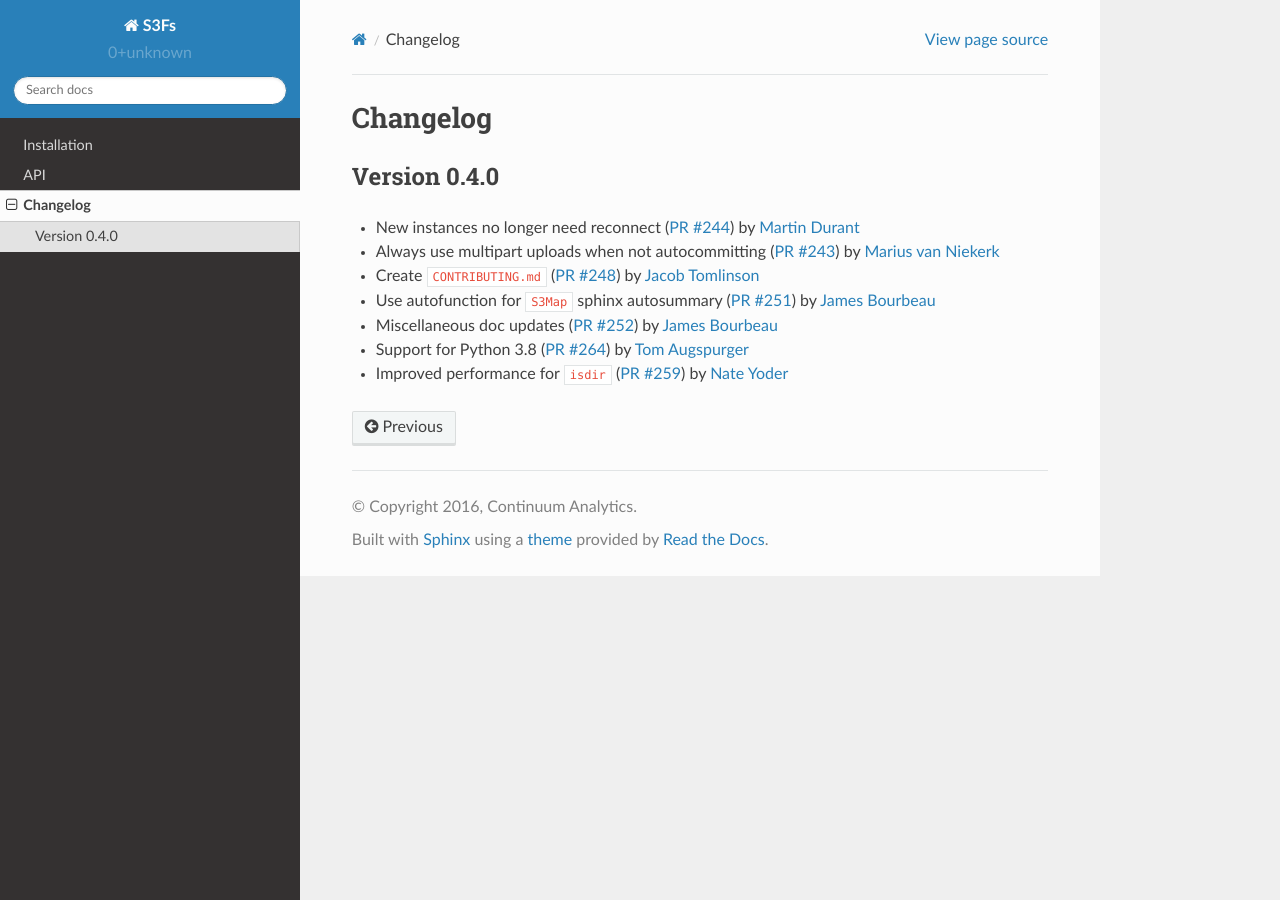
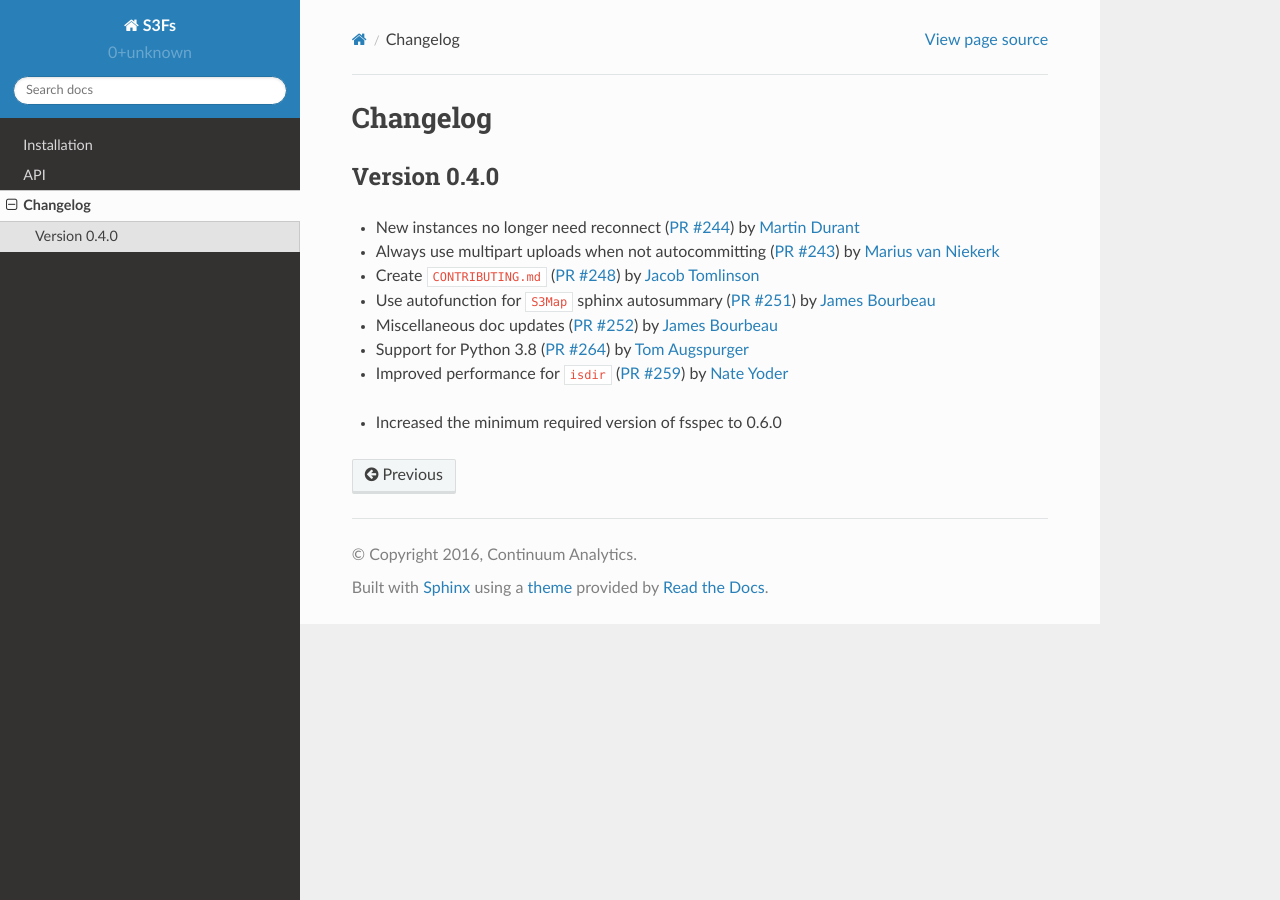
Before and after one commit to zarr-developers/s3fs, a Sphinx documentation site: the page built from docs/source/changelog.rst, in a window 1280 px wide. Built offline with Sphinx 7.4.7 and the Read the Docs theme 2.0.0, drawn with Linux system fonts in a browser that asks for light colours.

Commit message:
DEP: Require fsspec>=0.6.0 (#266)

```diff
--- a/docs/source/changelog.rst
+++ b/docs/source/changelog.rst
@@ -11,6 +11,7 @@ Version 0.4.0
 - Miscellaneous doc updates (:pr:`252`) by `James Bourbeau`_
 - Support for Python 3.8 (:pr:`264`) by `Tom Augspurger`_
 - Improved performance for ``isdir`` (:pr:`259`) by `Nate Yoder`_
+* Increased the minimum required version of fsspec to 0.6.0
 
 .. _`Martin Durant`: https://github.com/martindurant
 .. _`Marius van Niekerk`: https://github.com/mariusvniekerk
--- a/requirements.txt
+++ b/requirements.txt
@@ -1,3 +1,3 @@
 boto3>=1.9.91
 botocore>=1.12.91
-fsspec>0.5.2
+fsspec>=0.6.0
```
